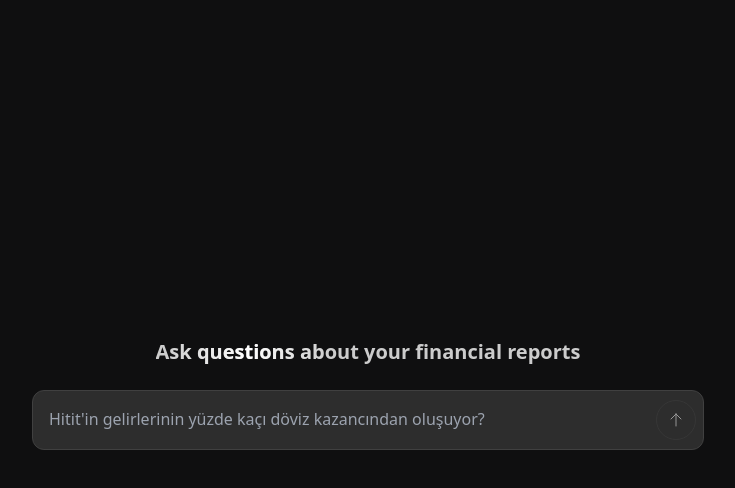
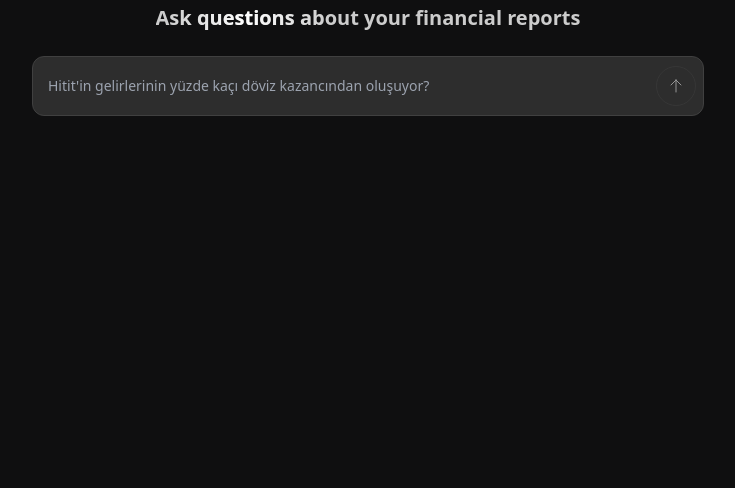
Before and after one commit to mehmeterengunduz6/finai, a Next.js app: page / in a window 1280 px wide. Shown: the top 488 px of the page, without its empty margins (272-1007 px from the left). Built offline with nearby package versions, Linux system fonts and the light colour scheme.

Commit message:
feat(chat): anchor input to bottom and add single-line placeholder; reduce text size slightly

```diff
--- a/app/components/chat/ChatInterface.tsx
+++ b/app/components/chat/ChatInterface.tsx
@@ -28,6 +28,7 @@
   showAddToBoardButtons,
 }: ChatInterfaceProps) {
   const [inputValue, setInputValue] = useState('');
+  const [isFocused, setIsFocused] = useState(false);
   const messagesEndRef = useRef<HTMLDivElement>(null);
   const textareaRef = useRef<HTMLTextAreaElement>(null);
   const previousMessageCountRef = useRef(0);
@@ -94,10 +95,10 @@
         </div>
       )}
 
-      {/* Single input that smoothly moves from center to bottom */}
+      {/* Input anchored at bottom */}
       <motion.div
         layout
-        className={`px-4 pt-1 pb-4 ${hasMessages ? '' : 'my-auto'}`}
+        className={`px-4 pt-1 pb-4`}
         transition={{ type: 'spring', stiffness: 280, damping: 24 }}
         style={{ willChange: 'transform' }}
       >
@@ -115,12 +116,22 @@
         )}
         <form onSubmit={handleSubmit} className="relative max-w-2xl mx-auto">
           <div className="relative flex items-center">
+            {/* Single-line, truncating placeholder overlay to avoid wrapping */}
+            {!(isFocused || inputValue.trim().length > 0) && (
+              <div
+                className="absolute left-4 right-14 top-1/2 -translate-y-1/2 text-gray-400 pointer-events-none whitespace-nowrap overflow-hidden text-ellipsis text-sm"
+                aria-hidden="true"
+              >
+                {"Hitit'in gelirlerinin yüzde kaçı döviz kazancından oluşuyor?"}
+              </div>
+            )}
             <textarea
               ref={textareaRef}
               value={inputValue}
               onChange={(e) => setInputValue(e.target.value)}
               onKeyDown={handleKeyDown}
-              placeholder="Hitit'in gelirlerinin yüzde kaçı döviz kazancından oluşuyor?"
+              onFocus={() => setIsFocused(true)}
+              onBlur={() => setIsFocused(false)}
               className="w-full pl-4 pr-14 py-4 rounded-xl focus:outline-none resize-none min-h-[60px] max-h-32"
               style={{
                 backgroundColor: '#2d2d2d',
--- a/app/components/chat/MessageBubble.tsx
+++ b/app/components/chat/MessageBubble.tsx
@@ -58,7 +58,7 @@
                             className="px-4 py-3 rounded-3xl text-white"
                             style={{ backgroundColor: '#303030' }}
                         >
-                            <div className="text-base leading-relaxed whitespace-pre-wrap">
+                            <div className="text-[0.95rem] leading-relaxed whitespace-pre-wrap">
                                 {formatContent(message.content)}
                             </div>
                         </div>
```
